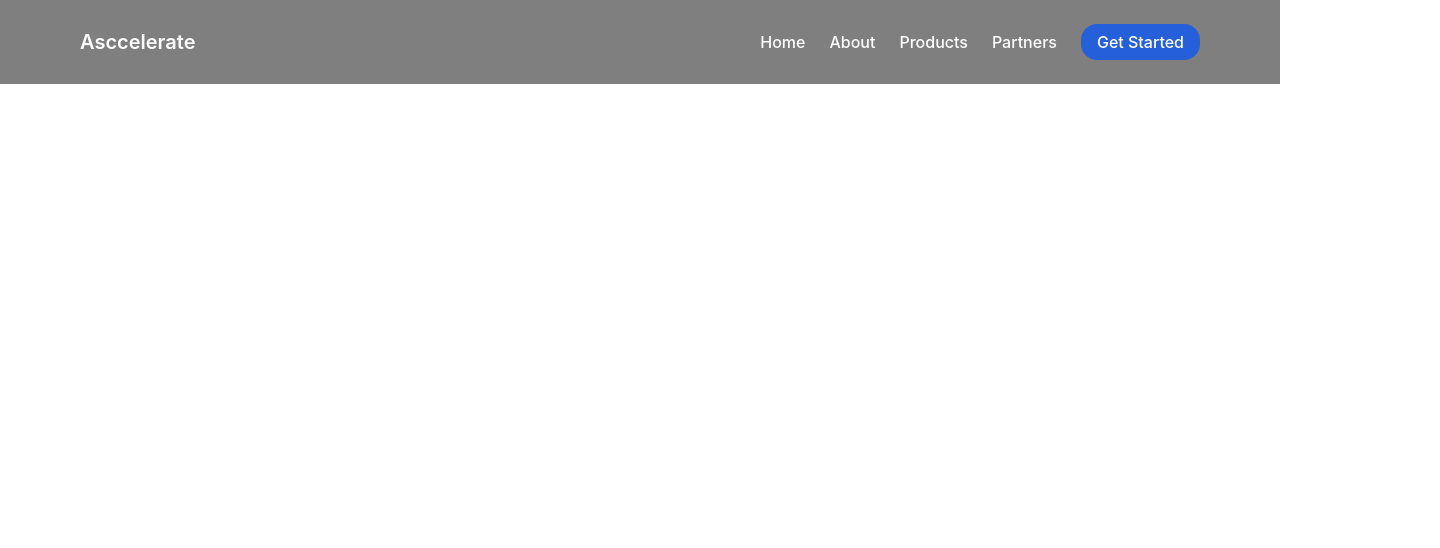
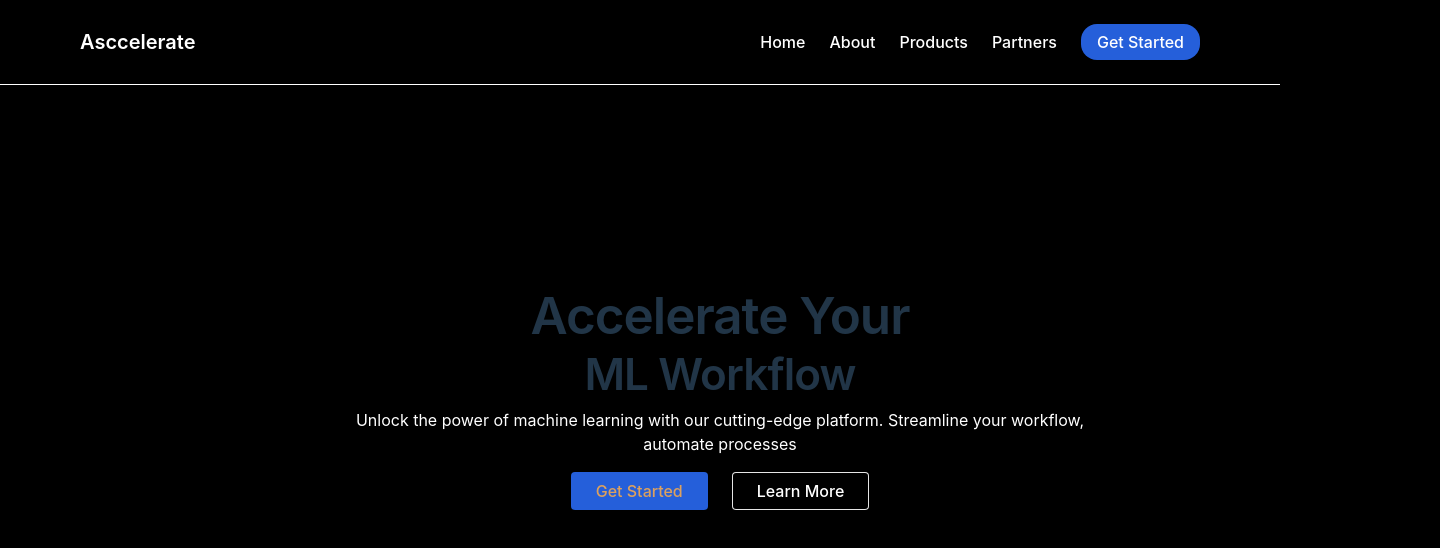
Before and after one commit to Nancy-30/darkflow, a React (Vite) app in the folder frontend/my-app/: page / in a window 1280 px wide. Shown: the top 548 px of the page, 1440 px wide, since content can reach past the window. Built offline with nearby package versions, Linux system fonts and the light colour scheme.

Commit message:
Landing Page Added

```diff
--- a/frontend/my-app/src/App.css
+++ b/frontend/my-app/src/App.css
@@ -23,11 +23,6 @@
   font-family: "Poppins", sans-serif;
 }
 
-body {
-  color: rgb(var(--foreground-rgb));
-  background: rgb(var(--background-start-rgb));
-}
-
 @layer utilities {
   .text-balance {
     text-wrap: balance;
--- a/frontend/my-app/src/App.jsx
+++ b/frontend/my-app/src/App.jsx
@@ -1,9 +1,11 @@
 import Navbar from './components/Navbar';
+import Landing from './components/Landing'
 
 export default function Home() {
   return (
     <main>
       <Navbar/>
+      <Landing/>
     </main>
   );
 }
--- /dev/null
+++ b/frontend/my-app/src/components/Landing.css
@@ -0,0 +1,68 @@
+.landing-section {
+    min-height: 100vh;
+    width: 180%;
+    display: flex;
+    align-items: center;
+    justify-content: center;
+    background: rgba(0, 0, 0, 1);
+    box-sizing: border-box;
+}
+
+.landing-container {
+    max-width: 100%;
+    display: flex;
+    flex-direction: column;
+    gap: 1rem;
+    align-items: center;
+    padding: 0 1rem;
+    width: 100%;
+}
+
+.landing-title, .landing-subtitle {
+    text-align: center;
+}
+
+.landing-title {
+    font-size: clamp(36px, 4vw, 52px);
+    font-weight: 600;
+    letter-spacing: -0.02em;
+    line-height: 1;
+    color: var(--color1);
+}
+
+.landing-subtitle {
+    font-size: clamp(30px, 4vw, 44px);
+    letter-spacing: -0.02em;
+    line-height: 0.8;
+    font-weight: 600;
+    color: var(--color1);
+}
+
+.landing-text {
+    color: #fff;
+    text-align: center;
+    margin: 0 auto;
+    max-width: 768px;
+}
+
+.landing-buttons {
+    display: flex;
+    gap: 1.5rem;
+}
+
+.landing-button-primary, .landing-button-secondary {
+    width: fit-content;
+    padding: 0.5rem 1.5rem;
+    border-radius: 0.25rem;
+}
+
+.landing-button-primary {
+    color: #dda15e;
+    background-color: #255FDA;
+}
+
+.landing-button-secondary {
+    background-color: #000;
+    color: #fff;
+    border: 0.1px solid rgba(255, 255, 255, 0.9);
+}
--- /dev/null
+++ b/frontend/my-app/src/components/Landing.jsx
@@ -0,0 +1,28 @@
+import React from "react";
+import "./Landing.css";
+
+export default function Landing() {
+  return (
+    <section className="landing-section">
+      <div className="landing-container">
+        <span className="landing-title">
+          Accelerate Your
+        </span>
+        <span className="landing-subtitle">
+          ML Workflow
+        </span>
+        <div className="landing-text">
+          Unlock the power of machine learning with our cutting-edge platform. Streamline your workflow, automate processes
+        </div>
+        <div className="landing-buttons">
+          <button className="landing-button-primary">
+            Get Started
+          </button>
+          <button className="landing-button-secondary">
+            Learn More
+          </button>
+        </div>
+      </div>
+    </section>
+  );
+}
--- a/frontend/my-app/src/components/Navbar.css
+++ b/frontend/my-app/src/components/Navbar.css
@@ -11,6 +11,9 @@ nav {
   justify-content: space-between;
   align-items: center;
   box-sizing: border-box;
+  border-bottom: .1px solid transparent; /* Border only at the bottom */
+  background-clip: padding-box, border-box;
+  border-image: linear-gradient(to right, white, white) 1; /* Shining white border at the bottom */
 }
 
 nav .text-title {
```
Lines whose indentation alone changed are shown as unchanged.
